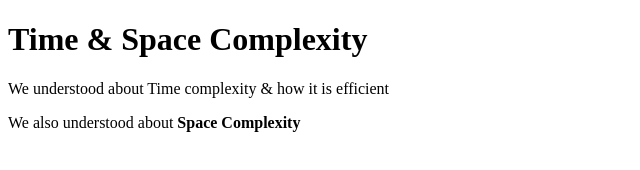
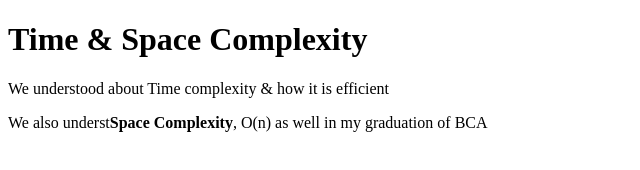
Before and after one commit to acciojob/time-and-space-complexity-Umesh-Deogharia, a website: page main.html in a window 1280 px wide. Shown: the whole page, without its empty margins (0-640 px from the left). Drawn offline with Linux system fonts and the light colour scheme.

Commit message:
created a submission

```diff
--- a/main.html
+++ b/main.html
@@ -11,7 +11,7 @@
 
 	<h1>Time & Space Complexity</h1>
 	<p>We understood about Time complexity & how it is efficient</p>
-	<p>We also understood about <b>Space Complexity</b, O(n) as well in my graduation of BCA</p>
+	<p>We also underst<b>Space Complexity</b>, O(n) as well in my graduation of BCA</p>
     <script type="text/javascript" src="./script.js">
 </script>
 
```
